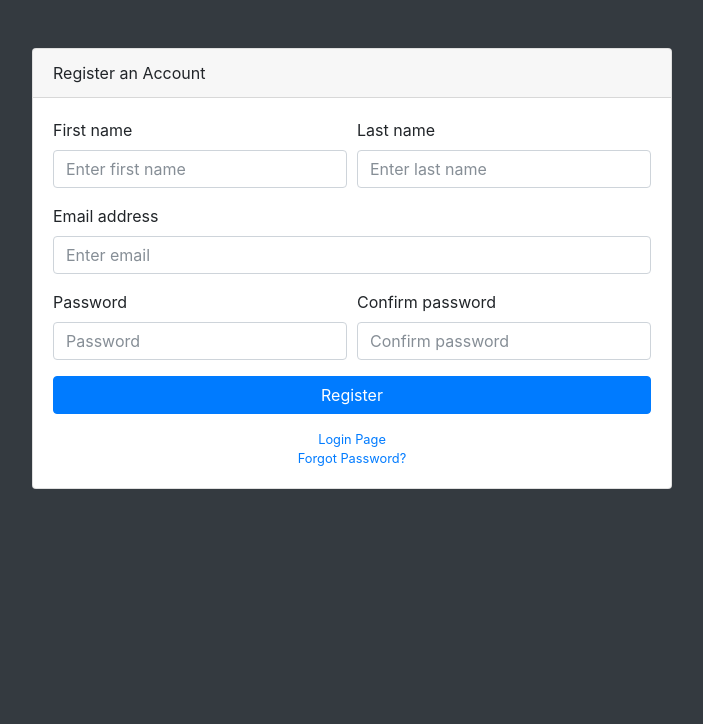
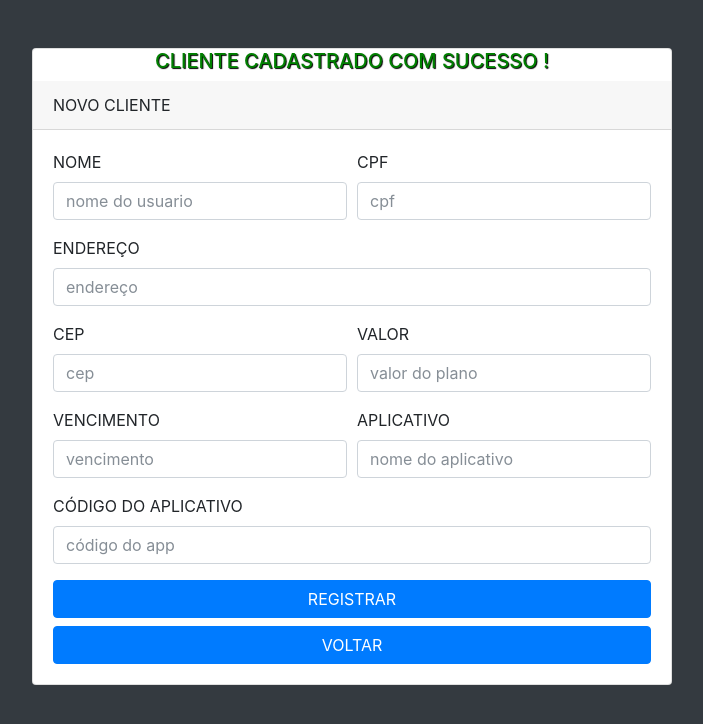
Before and after one commit to BrunoMendoncaa/baduukah, a PHP site: page /register.php in a window 1280 px wide. Shown: the top 724 px of the page, without its empty margins (288-991 px from the left). Run offline with PHP 8.4, Linux system fonts and the light colour scheme; the visitor is signed in with stand-in values (Sample User, id 1).

Commit message:
04.12.2020 - Atualização

```diff
--- a/menu.php
+++ b/menu.php
@@ -3,6 +3,7 @@
   if($_SESSION == NULL){
     header('location: index.php');
   }
+  $_SESSION['add'] = 'nao';
 ?>
 <!DOCTYPE html>
 <html lang="pt-br">
@@ -77,8 +78,8 @@
           <i class="fa fa-table"></i> Lista de clientes</div>
         <div class="card-body">
           <div class="table-responsive">
-            <table class="table table-bordered" id="dataTable" width="150%" cellspacing="0">
-              <thead>
+            <table class="table table-bordered" id="dataTable" width="200%" cellspacing="0">
+              <thead >
                 <tr>
                   <th>id</th>
                   <th>nome</th>
--- a/php/login.php
+++ b/php/login.php
@@ -1,5 +1,6 @@
 <?php
     session_start();
+
     include 'conectar.php';
 
     $user = $_POST['user'];
--- a/register.php
+++ b/register.php
@@ -1,5 +1,12 @@
+<?php
+  session_start();
+  if($_SESSION == NULL){
+    header('location: index.php');
+  }
+?>
+
 <!DOCTYPE html>
-<html lang="en">
+<html lang="pt-br">
 
 <head>
   <meta charset="utf-8">
@@ -7,7 +14,7 @@
   <meta name="viewport" content="width=device-width, initial-scale=1, shrink-to-fit=no">
   <meta name="description" content="">
   <meta name="author" content="">
-  <title>SB Admin - Start Bootstrap Template</title>
+  <title>Baduukah IPTV - cadastro</title>
   <!-- Bootstrap core CSS-->
   <link href="vendor/bootstrap/css/bootstrap.min.css" rel="stylesheet">
   <!-- Custom fonts for this template-->
@@ -19,43 +26,75 @@
 <body class="bg-dark">
   <div class="container">
     <div class="card card-register mx-auto mt-5">
-      <div class="card-header">Register an Account</div>
+      <?php
+        if($_SESSION['add'] == 'sim'){
+          $txt = "<h5 style='";
+
+          $txt = $txt . "text-align:center;";
+          $txt = $txt . "text-shadow: 1px 1px 1px black;";
+          $txt = $txt . "color: green;'>";
+
+          $txt = $txt . "CLIENTE CADASTRADO COM SUCESSO !";
+          $txt = $txt . "</h2>";
+
+          echo $txt;
+        }
+      ?>
+      <div class="card-header">NOVO CLIENTE</div>
+
       <div class="card-body">
-        <form>
-          <div class="form-group">
+        <form method="POST" action="php/addUser.php">
+
+        <div class="form-group">
             <div class="form-row">
               <div class="col-md-6">
-                <label for="exampleInputName">First name</label>
-                <input class="form-control" id="exampleInputName" type="text" aria-describedby="nameHelp" placeholder="Enter first name">
+                <label for="exampleInputName">NOME</label>
+                <input class="form-control" id="nome" name="nome" type="text" aria-describedby="nameHelp" placeholder="nome do usuario">
               </div>
               <div class="col-md-6">
-                <label for="exampleInputLastName">Last name</label>
-                <input class="form-control" id="exampleInputLastName" type="text" aria-describedby="nameHelp" placeholder="Enter last name">
+                <label for="exampleInputLastName">CPF</label>
+                <input class="form-control" id="cpf" name="cpf" type="text" aria-describedby="nameHelp" placeholder="cpf">
               </div>
             </div>
           </div>
           <div class="form-group">
-            <label for="exampleInputEmail1">Email address</label>
-            <input class="form-control" id="exampleInputEmail1" type="email" aria-describedby="emailHelp" placeholder="Enter email">
+            <label for="exampleInputEmail1">ENDEREÇO</label>
+            <input class="form-control" id="end" name="end" type="text" aria-describedby="emailHelp" placeholder="endereço">
           </div>
           <div class="form-group">
             <div class="form-row">
               <div class="col-md-6">
-                <label for="exampleInputPassword1">Password</label>
-                <input class="form-control" id="exampleInputPassword1" type="password" placeholder="Password">
+                <label for="exampleInputPassword1">CEP</label>
+                <input class="form-control" id="cep" name="cep" type="text" placeholder="cep">
               </div>
               <div class="col-md-6">
-                <label for="exampleConfirmPassword">Confirm password</label>
-                <input class="form-control" id="exampleConfirmPassword" type="password" placeholder="Confirm password">
+                <label for="exampleConfirmPassword">VALOR</label>
+                <input class="form-control" id="valor" name="valor" type="text" placeholder="valor do plano">
               </div>
             </div>
           </div>
-          <a class="btn btn-primary btn-block" href="login.html">Register</a>
+
+          <div class="form-group">
+            <div class="form-row">
+              <div class="col-md-6">
+                <label for="exampleInputName">VENCIMENTO</label>
+                <input class="form-control" id="venc" name="venc" type="text" aria-describedby="nameHelp" placeholder="vencimento">
+              </div>
+              <div class="col-md-6">
+                <label for="exampleInputLastName">APLICATIVO</label>
+                <input class="form-control" id="app" name="app" type="text" aria-describedby="nameHelp" placeholder="nome do aplicativo">
+              </div>
+            </div>
+          </div>
+          <div class="form-group">
+            <label for="exampleInputEmail1">CÓDIGO DO APLICATIVO</label>
+            <input class="form-control" id="codapp" name="codapp" type="text" aria-describedby="emailHelp" placeholder="código do app">
+          </div>
+
+          <input type="submit" class="btn btn-primary btn-block" value="REGISTRAR"/>
+          <input type="button" class="btn btn-primary btn-block" value="VOLTAR" onclick="location.href='menu.php'"/>
         </form>
-        <div class="text-center">
-          <a class="d-block small mt-3" href="login.html">Login Page</a>
-          <a class="d-block small" href="forgot-password.html">Forgot Password?</a>
-        </div>
+
       </div>
     </div>
   </div>
```
Also changed, not shown: php/addUser.php (added, +30 -0 lines).
